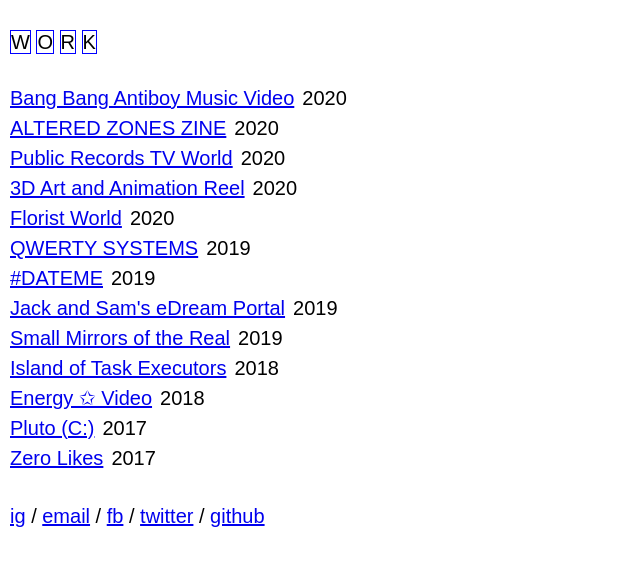
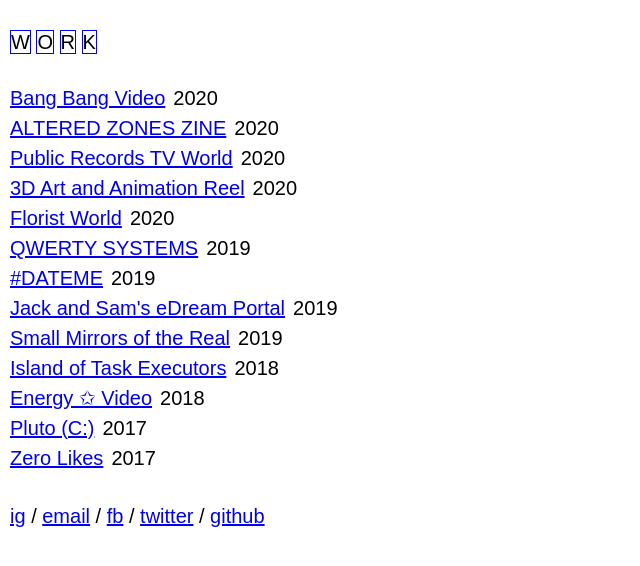
Before and after one commit to samhains/samhains.github.io, a Jekyll site: the page built from index.md, in a window 1280 px wide. Shown: the top 566 px of the page, without its empty margins (0-640 px from the left). Built offline with Jekyll 4.4.1, drawn with Linux system fonts in a browser that asks for light colours; nearby versions of some CDN libraries.

Commit message:
Update bang-bang-antiboy-video.md
sss

```diff
--- a/_projects/bang-bang-antiboy-video.md
+++ b/_projects/bang-bang-antiboy-video.md
@@ -1,10 +1,10 @@
 ---
 layout: project
-title: "Bang Bang Antiboy Music Video"
+title: "Bang Bang Video"
 date: 2020-08-07 11:37:34 +0000
 ---
 
 
-Directed and animated a music video for [Antiboy](https://www.instagram.com/theantiboy/) with collaborator [Laurence Punshon](https://www.instagram.com/base__mode/). Art direction from [Justin Miller](https://www.instagram.com/justinmillercreative/).
+Directed and animated a music video for [Antiboy](https://www.instagram.com/theantiboy/) with collaborator [Laurence Punshon](https://www.instagram.com/base__mode/). Produced and art directed by [Justin Miller](https://www.instagram.com/justinmillercreative/).
 
 <iframe width="560" height="315" src="https://www.youtube.com/embed/dhEcedZDYEo" frameborder="0" allow="accelerometer; autoplay; encrypted-media; gyroscope; picture-in-picture" allowfullscreen></iframe>
```
